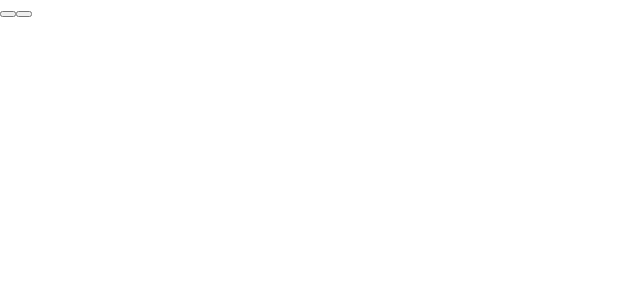
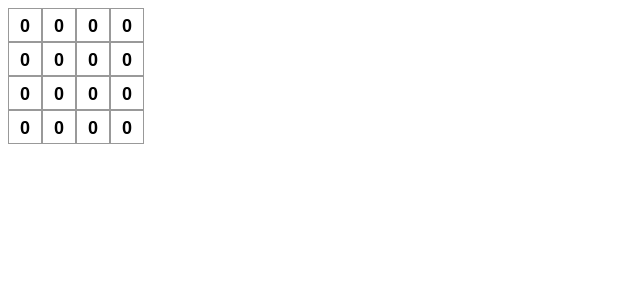
Before and after one commit to oogFranz/prime-paint, a React (Create React App) app: page / in a window 1280 px wide. Shown: the top 300 px of the page, without its empty margins (0-640 px from the left). Built offline with nearby package versions, Linux system fonts and the light colour scheme.

Commit message:
When you click a square, the square's value will be incremented.

```diff
--- a/src/Board.js
+++ b/src/Board.js
@@ -2,11 +2,47 @@ import React, { Component } from "react";
 import Square from "./Square";
 
 export default class Board extends Component {
+  constructor(props) {
+    super(props);
+    const squares = Array.from(new Array(4), () => new Array(4).fill(0));
+    this.state = {
+      squares: squares,
+    };
+  }
+
+  handleClick(i, j) {
+    const squares = this.state.squares.slice();
+    squares[i][j] += 1;
+    this.setState({ squares: squares });
+  }
+
+  renderSquare(i, j) {
+    return (
+      <Square
+        value={this.state.squares[i][j]}
+        onClick={() => this.handleClick(i, j)}
+      />
+    );
+  }
+
+  renderRow(row) {
+    return (
+      <div className="board-row">
+        {this.renderSquare(0, row)}
+        {this.renderSquare(1, row)}
+        {this.renderSquare(2, row)}
+        {this.renderSquare(3, row)}
+      </div>
+    );
+  }
+
   render() {
     return (
       <div className="Board">
-        <Square />
-        <Square />
+        {this.renderRow(0)}
+        {this.renderRow(1)}
+        {this.renderRow(2)}
+        {this.renderRow(3)}
       </div>
     );
   }
--- a/src/Square.js
+++ b/src/Square.js
@@ -2,6 +2,10 @@ import React, { Component } from "react";
 
 export default class Square extends Component {
   render() {
-    return <button className="square">{/* TODO */}</button>;
+    return (
+      <button className="square" onClick={() => this.props.onClick()}>
+        {this.props.value}
+      </button>
+    );
   }
 }
--- a/src/index.css
+++ b/src/index.css
@@ -1,5 +1,25 @@
 body {
-  margin: 0;
+  margin: 20;
   padding: 0;
   font-family: sans-serif;
 }
+
+.square {
+  background: #fff;
+  border: 1px solid #999;
+  float: left;
+  font-size: 18px;
+  font-weight: bold;
+  line-height: 34px;
+  height: 34px;
+  margin: 0;
+  padding: 0;
+  text-align: center;
+  width: 34px;
+}
+
+.board-row:after {
+  clear: both;
+  content: "";
+  display: table;
+}
```
